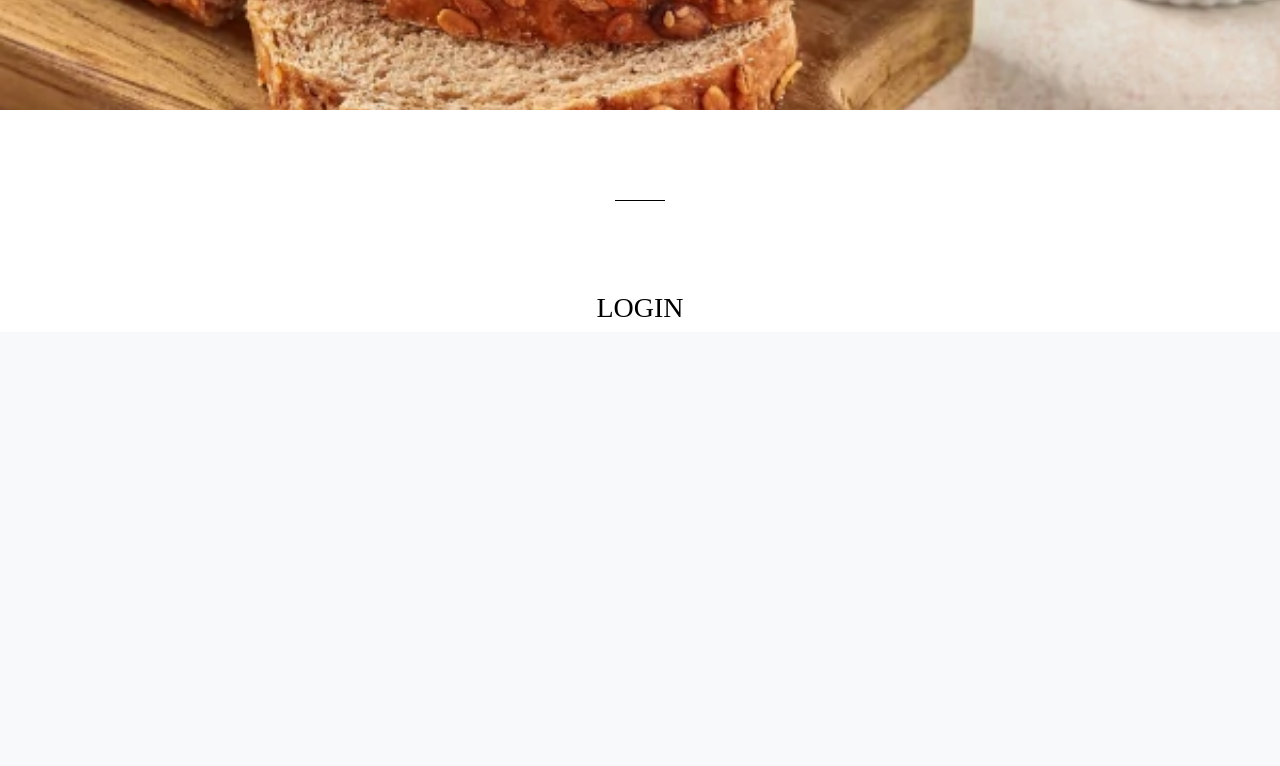
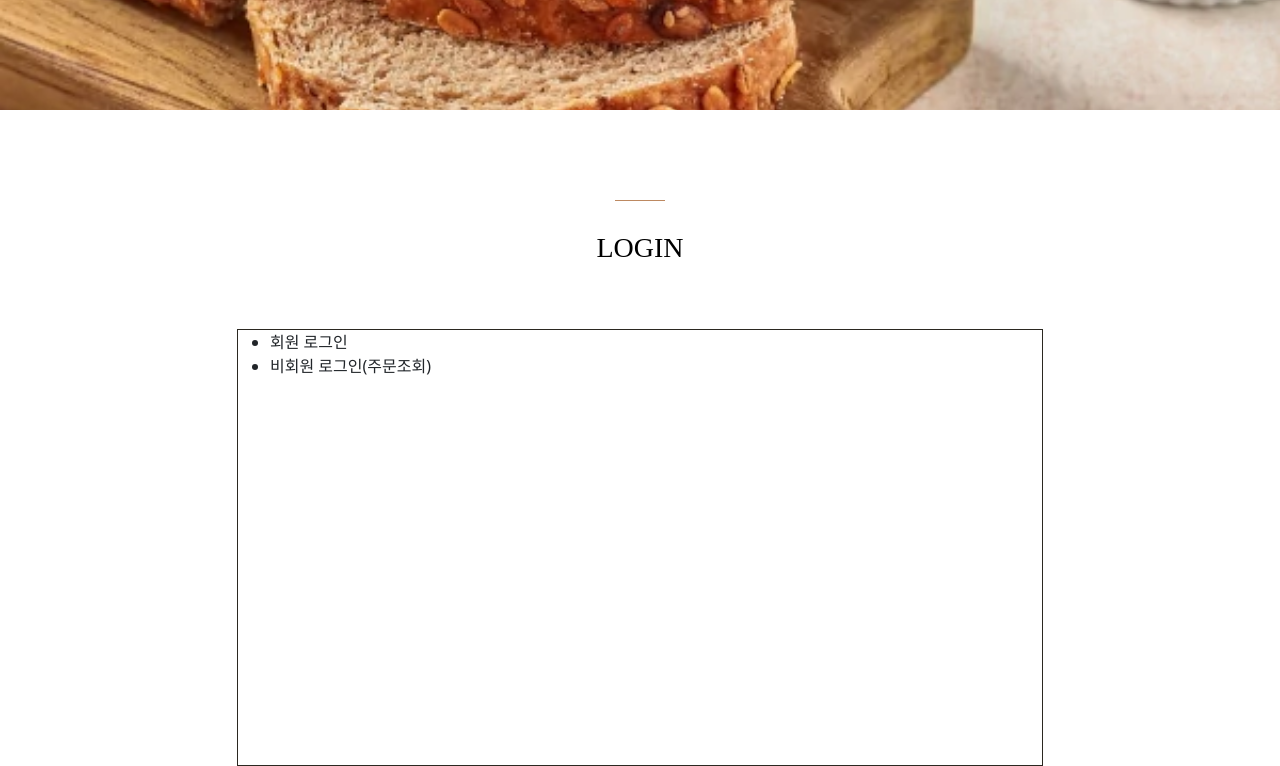
Before and after one commit to Smj04/K-bread, a PHP site: page /login.html in a window 1280 px wide. Shown: the part 544-1310 px from the top of the page. Before the commit the page ends 861 px from the top, so only its background shows below. Run offline with PHP 8.4, Linux system fonts and the light colour scheme; some web fonts are replaced.

Commit message:
Add files via upload

```diff
--- a/2108_서민정_쇼핑몰/css/login.css
+++ b/2108_서민정_쇼핑몰/css/login.css
@@ -35,28 +35,17 @@
 
 @media (min-width: 768px) {
   #con1 {
-    width: 350px;
-
+    width: 830px;
   }
 }
 
 @media (min-width: 992px) {
   #con1 {
-    width: 350px;
-  }
-}
-@media (min-width: 768px) {
-  #con2 {
-    width: 550px;
-
+    width: 830px;
   }
 }
 
-@media (min-width: 992px) {
-  #con2 {
-    width: 550px;
-  }
-}
+
 .obj1{
   text-align: center;
   font-size: 33px;
@@ -86,19 +75,24 @@
   display: block;
   width: 50px;
   height: 1px;
-  margin: 90px auto;
-  border-top: 1px solid #000000;
+  margin: auto;
+  margin-top: 90px;
+  margin-bottom: 30px;
+  border-top: 1px solid #BD8961;
 
 }
 
-
+.login-box{
+  border: 1px solid #2B2821;
+  height: 437px;
+  margin-top: 65px;
+}
 
   .product_bread :hover{
     background: rgba(255, 255, 255, 0.3);
 /* 변형할 것은 배경 1초, 빠른 시작 서서히 감속*/
 transition: background 1s ease-out;
   }
-
 
 .hover-ch{
   color: white;
--- a/2108_서민정_쇼핑몰/login.html
+++ b/2108_서민정_쇼핑몰/login.html
@@ -14,7 +14,7 @@
 <body>
   <nav class="navbar navbar-expand-lg navbar-light bg-light ">
     <div class="container-fluid">
-      <a class="navbar-brand" href="#"><img src="https://www.k-bread.com/_skin/sw_kor_1/img/common/logo_on.png" alt="" width="170px"></a>
+      <a class="navbar-brand" href="index.html"><img src="https://www.k-bread.com/_skin/sw_kor_1/img/common/logo_on.png" alt="" width="170px"></a>
       <button class="navbar-toggler" type="button" data-bs-toggle="collapse" data-bs-target="#navbarScroll" aria-controls="navbarScroll" aria-expanded="false" aria-label="Toggle navigation">
         <span class="navbar-toggler-icon"></span>
       </button>
@@ -114,6 +114,16 @@
       <div class="line"></div>
       <h3 class="sub-title">LOGIN</h3>
     </div>
+
+    <div class="container" id="con1">
+    <div class="login-box">
+      <ul class="login-tab">
+        <li>회원 로그인</li>
+        <li>비회원 로그인(주문조회)</li>
+      </ul>
+    </div>
+</div>
+
    </section>
 
 </body>
```
